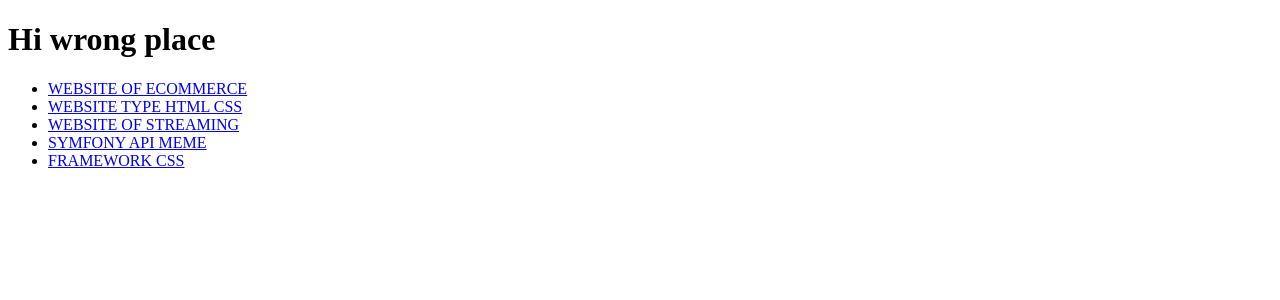
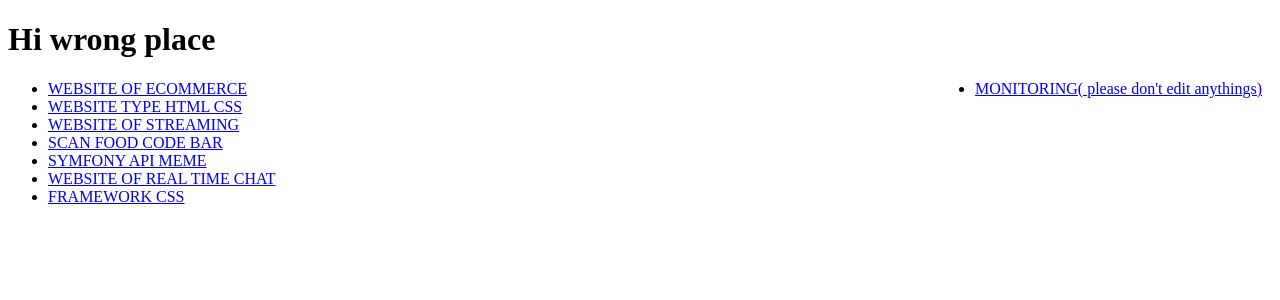
Before and after one commit to AperanoGavin/DockerProjectEND, a PHP site: page / in a window 1280 px wide. Shown: the top 300 px of the page. Run offline with PHP 8.4, Linux system fonts and the light colour scheme.

Commit message:
update link

```diff
--- a/index.php
+++ b/index.php
@@ -14,10 +14,14 @@
 <body>
     <h1>Hi wrong place</h1>
     <ul>
+
+        <li style="float:right; margin-right: 10px;"><a href ="http://gavinaperano.com:3001/dashboard">MONITORING( please don't edit anythings)</a></li>
         <li> <a href ="https://gavinaperano.com/webapp/index.php">WEBSITE OF ECOMMERCE</a></li>
         <li><a href ="https://gavinaperano.com/Html:Css/index.html">WEBSITE TYPE HTML CSS</a></li>
-        <li><a href ="https://gavinaperano.com/stream/index.php">WEBSITE OF STREAMING</a></li>
-        <li><a href ="http://gavinaperano.com:8000/workflow/public/index.php">SYMFONY API MEME</a></li>
+        <li><a href ="http://gavinaperano.com/stream/index.php">WEBSITE OF STREAMING</a></li>
+        <li><a href ="https://gavinaperano.com:8800/">SCAN FOOD CODE BAR</a></li>
+        <li><a href ="http://gavinaperano.com:800/workflow/public/index.php">SYMFONY API MEME</a></li>
+        <li><a href ="http://gavinaperano.com:8000/">WEBSITE OF REAL TIME CHAT</a></li>
         <li><a href ="https://gavinaperano.me/">FRAMEWORK CSS</a></li>
 
 <!--    <li><a href ="http://gavinaperano.com/Vid/RPReplay_Final1658994359-_1_.mp4">ça marche pas</a></li>-->
```
